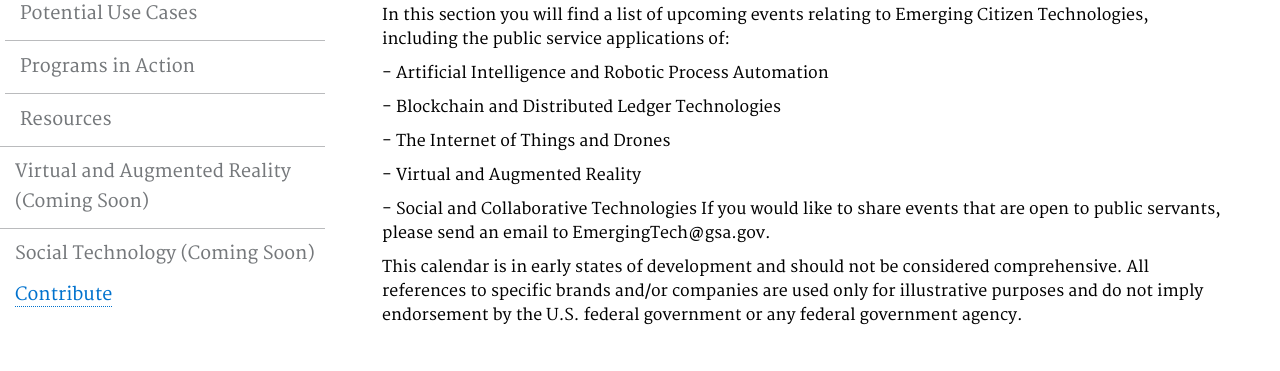
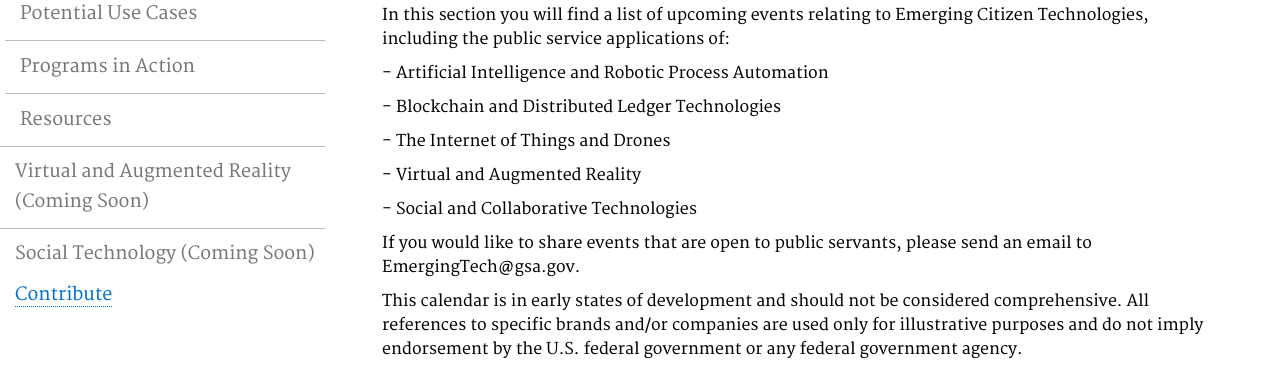
Before and after one commit to GSA/emerging-technology-atlas, a Jekyll site: the page built from pages/calendar.md, in a window 1280 px wide, cut to the strip 831-1202 px from the top of the page. Built offline with Jekyll 4.4.1, drawn with Linux system fonts in a browser that asks for light colours; before the commit the page ends 1168 px from its top, so only the background shows below that.

```diff
--- a/pages/calendar.md
+++ b/pages/calendar.md
@@ -20,7 +20,7 @@ calendar: true
 <p> - Blockchain and Distributed Ledger Technologies
 <p> - The Internet of Things and Drones
 <p> - Virtual and Augmented Reality
-<p> - Social and Collaborative Technologies
+<p> - Social and Collaborative Technologies </p>
 
 If you would like to share events that are open to public servants, please send an email to EmergingTech@gsa.gov.</p>
 
```
